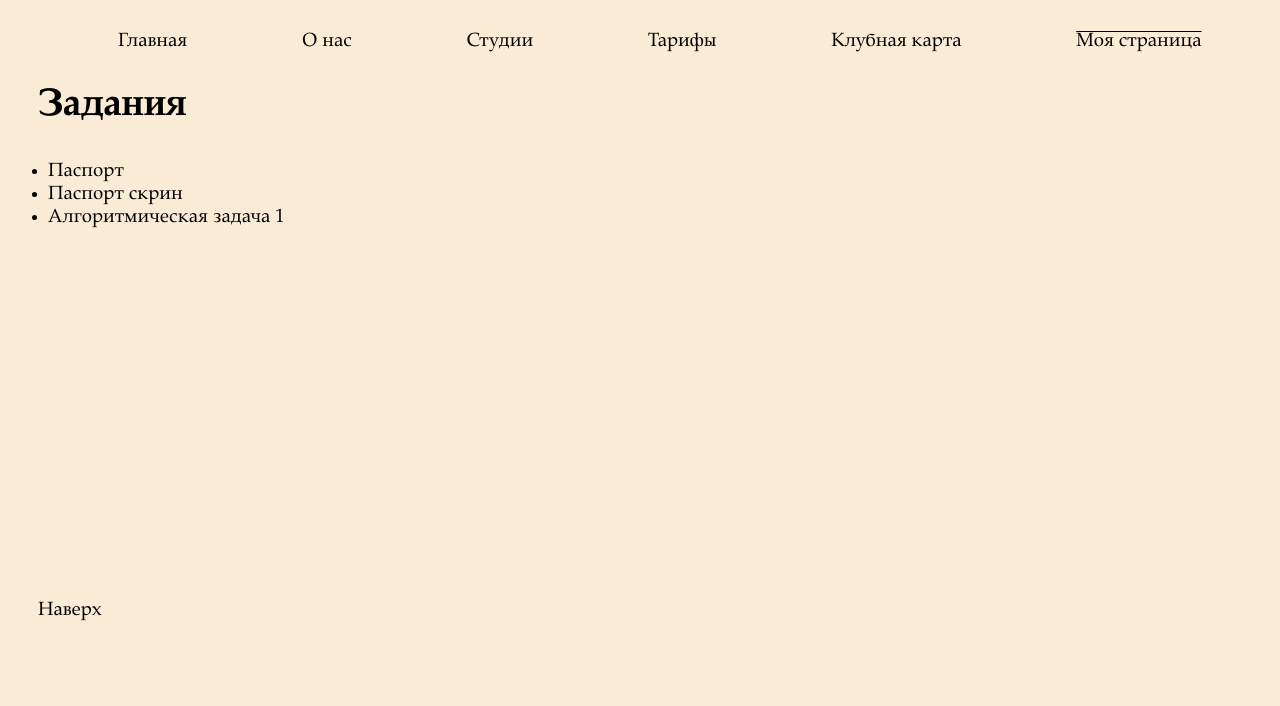
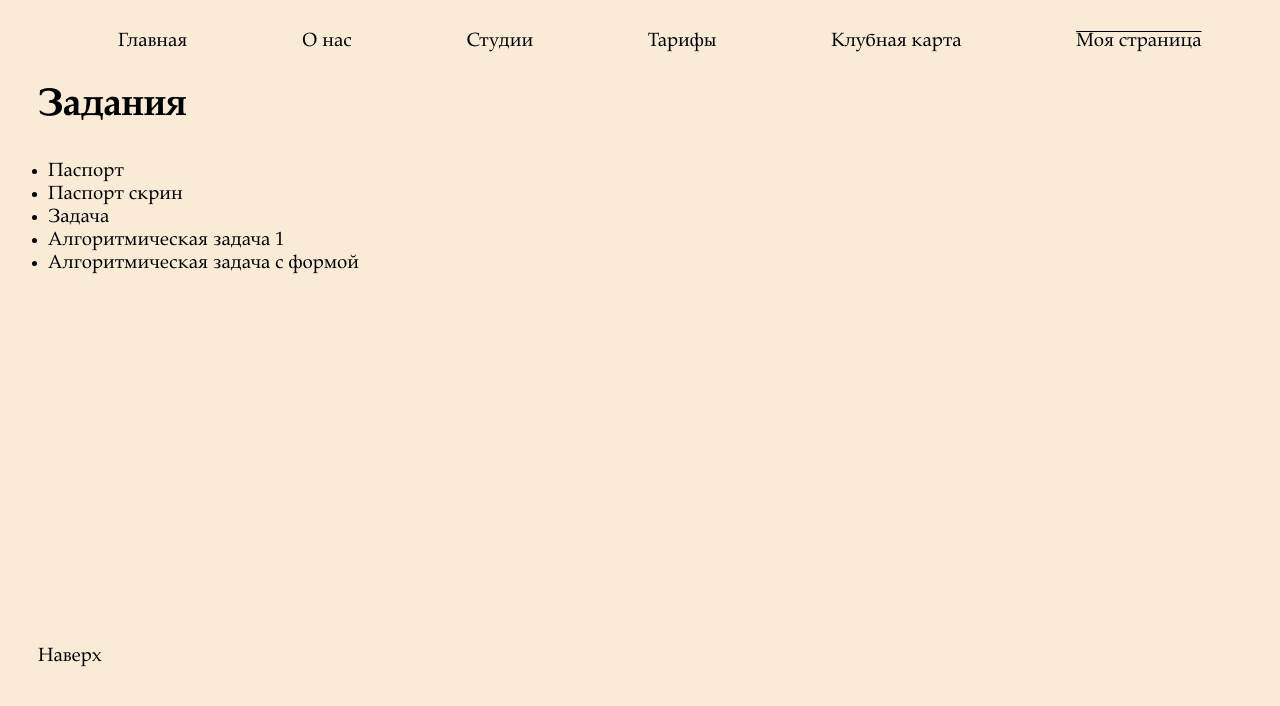
Before and after one commit to Mariiaryzhova/my_page, a plain HTML site: page index.html in a window 1280 px wide. Drawn offline with Linux system fonts and the light colour scheme.

Commit message:
Update index.html

```diff
--- a/index.html
+++ b/index.html
@@ -73,7 +73,9 @@
     <ul type="1" class="u">
       <li><a href="https://mariiaryzhova.github.io/Passport/" target="_blank">Паспорт</a></li>
       <li><a href="https://mariiaryzhova.github.io/Passport_screenshot/" target="_blank">Паспорт скрин</a></li>
-      <li><a href="https://mariiaryzhova.github.io/Algorithm0/" target="_blank">Алгоритмическая задача 1</a></li>
+      <li><a href="https://mariiaryzhova.github.io/Algorithm0/" target="_blank">Задача</a></li>
+      <li><a href="https://mariiaryzhova.github.io/alg_1/" target="_blank">Алгоритмическая задача 1</a></li>
+      <li><a href="hhttps://mariiaryzhova.github.io/alg_2/" target="_blank">Алгоритмическая задача с формой</a></li>
     </ul>
   </div>
   <div class="topmenu">
```
